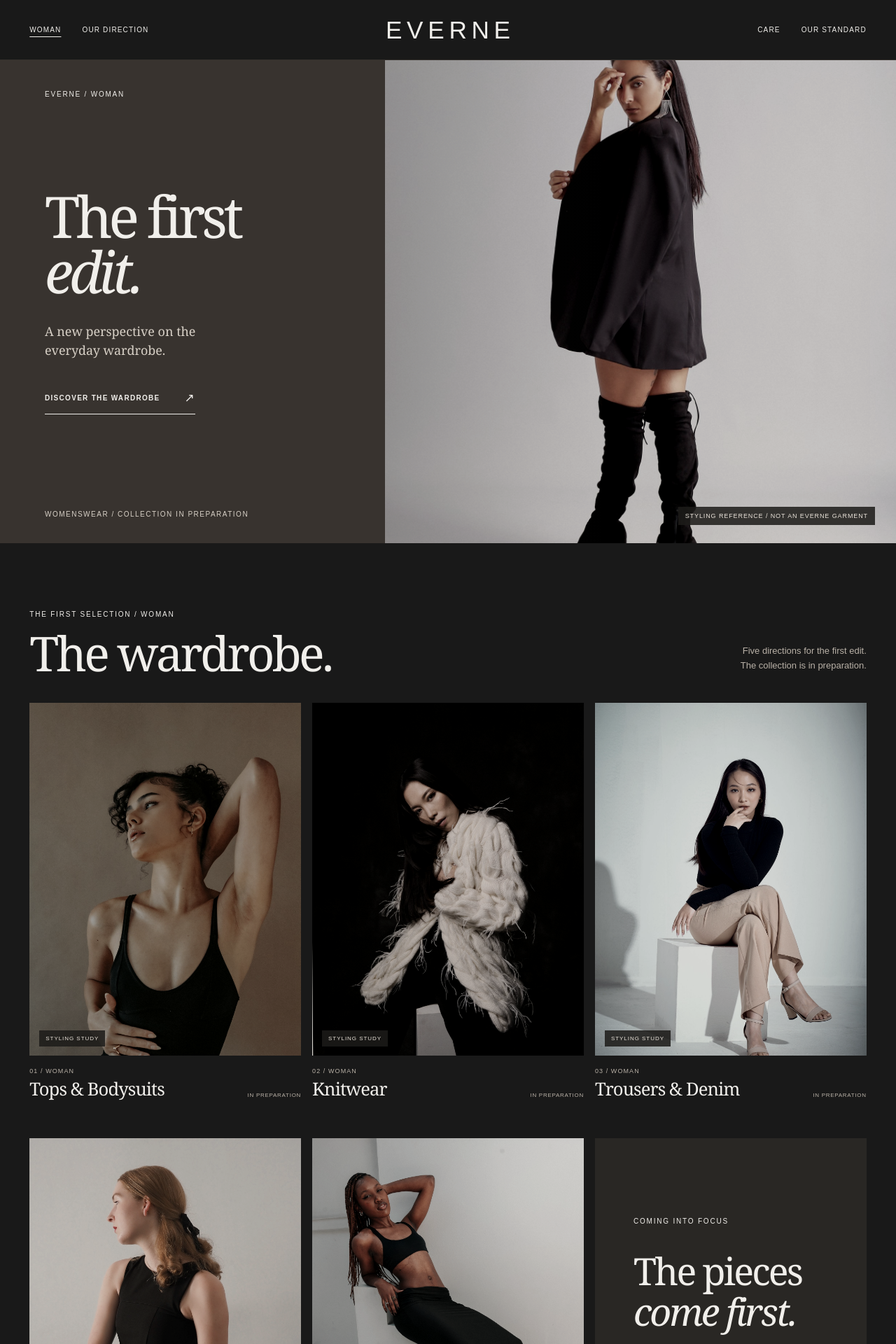
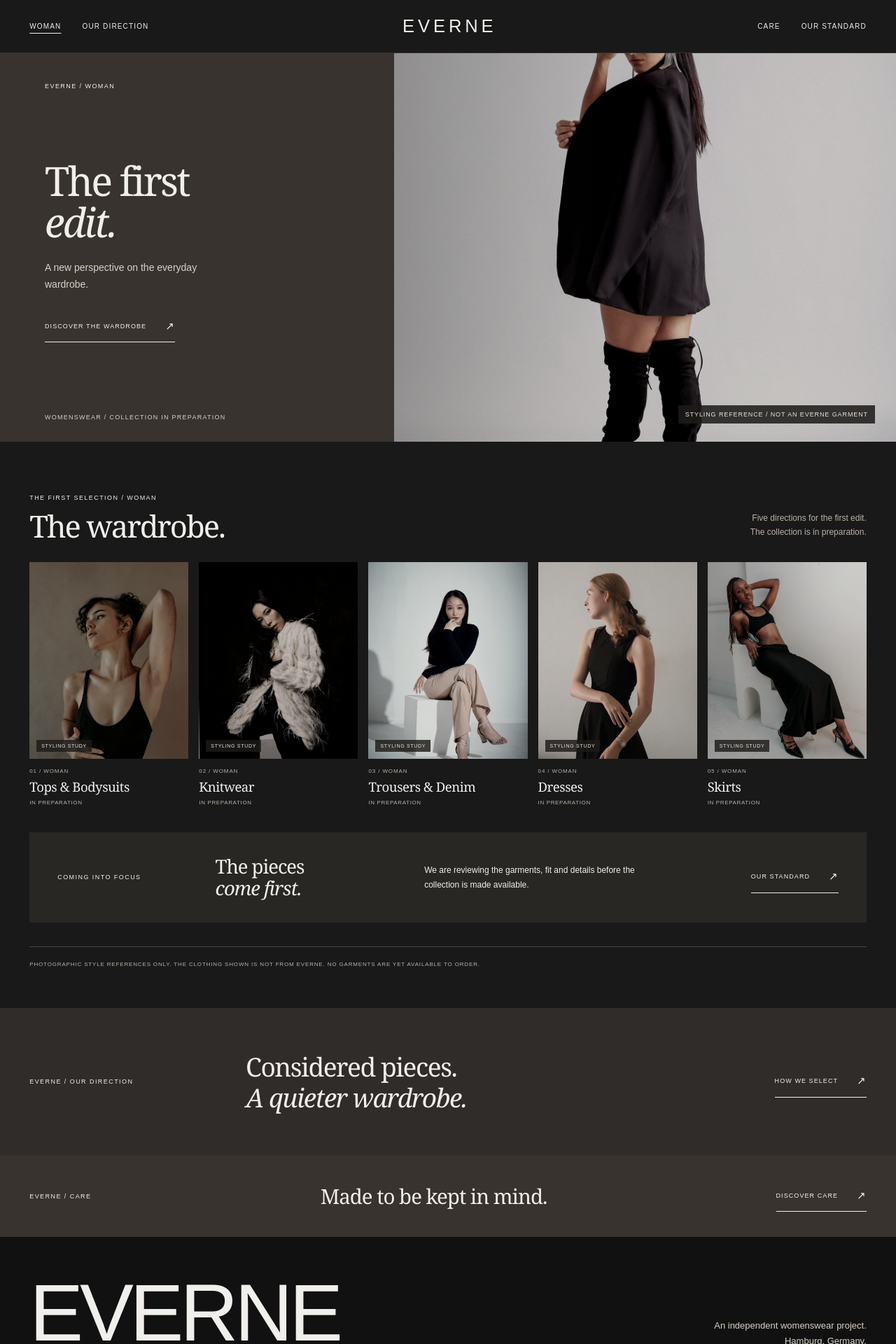
Before and after one commit to leorsn/EVERNE-, a React (Vite) app: page / in a window 1280 px wide. Shown: the top 1920 px of the page at 70% size. Built offline with nearby package versions, Linux system fonts and the light colour scheme.

Commit message:
Refine EVERNE typography and five-column quiet luxury edit

```diff
--- a/src/everne-editorial.css
+++ b/src/everne-editorial.css
@@ -11,76 +11,76 @@ img { display: block; width: 100%; height: 100%; object-fit: cover; }
 .everne-editorial { min-height: 100vh; overflow: clip; background: #191919; }
 .e-skip { position: absolute; top: -100px; left: 12px; z-index: 20; padding: 12px 18px; background: #191919; color: #f1efeb; }
 .e-skip:focus { top: 10px; }
-.e-header { position: relative; z-index: 2; display: grid; grid-template-columns: 1fr auto 1fr; align-items: center; gap: 28px; min-height: 86px; padding: 0 clamp(25px, 3.3vw, 56px); background: #191919; border-bottom: 1px solid #35312d; color: #f1efeb; }
+.e-header { position: relative; z-index: 2; display: grid; grid-template-columns: 1fr auto 1fr; align-items: center; gap: 28px; min-height: 76px; padding: 0 clamp(25px, 3.3vw, 56px); background: #191919; border-bottom: 1px solid #35312d; color: #f1efeb; }
 .e-header nav { display: flex; align-items: center; gap: clamp(18px, 2.35vw, 38px); }
 .e-nav-right { justify-content: end; }
 .e-header nav a { display: inline-flex; align-items: center; min-height: 44px; padding: 12px 0; font-size: 10px; line-height: 1.3; font-weight: 500; letter-spacing: .115em; white-space: nowrap; transition: opacity .2s; }
 .e-header nav a:hover, .e-header nav a.e-active { text-decoration: underline; text-underline-offset: 6px; }
-.e-wordmark { display: block; margin-left: .19em; padding: 12px 0; font-size: clamp(28px, 2.75vw, 43px); font-weight: 500; letter-spacing: .19em; line-height: 1; }
-.e-kicker { display: block; font-size: 10px; font-weight: 500; line-height: 1.5; letter-spacing: .18em; }
-.e-hero { display: grid; grid-template-columns: 43% 57%; height: min(690px, calc(100svh - 86px)); min-height: 550px; }
-.e-hero-copy { grid-column: 1; grid-row: 1; display: flex; flex-direction: column; justify-content: space-between; padding: clamp(30px, 3.2vw, 55px) clamp(32px, 5.1vw, 88px) 36px clamp(25px, 5vw, 88px); background: #38332f; color: #f1efeb; }
-.e-hero-content { margin: auto 0; padding: 40px 0 50px; }
-.e-hero h1, .e-inner-hero h1 { margin: 0; font: 400 clamp(68px, 6.4vw, 119px)/.96 Georgia, 'Times New Roman', serif; letter-spacing: -.067em; }
+.e-wordmark { display: block; margin-left: .18em; padding: 12px 0; font-size: clamp(24px, 2vw, 31px); font-weight: 400; letter-spacing: .19em; line-height: 1; }
+.e-kicker { display: block; font-size: 9px; font-weight: 500; line-height: 1.5; letter-spacing: .16em; }
+.e-hero { display: grid; grid-template-columns: 44% 56%; height: min(555px, calc(100svh - 76px)); min-height: 470px; }
+.e-hero-copy { grid-column: 1; grid-row: 1; display: flex; flex-direction: column; justify-content: space-between; padding: clamp(30px, 3.2vw, 44px) clamp(32px, 5.1vw, 70px) 30px clamp(25px, 5vw, 70px); background: #38332f; color: #f1efeb; }
+.e-hero-content { margin: auto 0; padding: 32px 0 36px; }
+.e-hero h1, .e-inner-hero h1 { margin: 0; font: 400 clamp(49px, 4.5vw, 72px)/1.03 Georgia, 'Times New Roman', serif; letter-spacing: -.048em; }
 .e-hero h1 em, .e-edit h2 em, .e-material h2 em, .e-care-teaser h2 em, .e-inner-hero h1 em, .e-inner-body h2 em { font-weight: 400; }
-.e-hero-content p { max-width: 270px; margin: 34px 0 34px; color: #d8d1c7; font: 400 clamp(16px, 1.4vw, 20px)/1.5 Georgia, 'Times New Roman', serif; }
-.e-text-link { display: inline-flex; align-items: center; justify-content: space-between; gap: 35px; min-height: 44px; border-bottom: 1px solid currentColor; padding: 10px 0 12px; font-size: 10px; font-weight: 600; letter-spacing: .13em; }
-.e-text-link span { font-size: 17px; font-weight: 400; }
-.e-hero-index { font-size: 10px; letter-spacing: .15em; color: #d8d1c7; }
+.e-hero-content p { max-width: 260px; margin: 24px 0 27px; color: #d8d1c7; font: 400 14px/1.7 Arial, Helvetica, sans-serif; }
+.e-text-link { display: inline-flex; align-items: center; justify-content: space-between; gap: 27px; min-height: 44px; border-bottom: 1px solid currentColor; padding: 9px 0 11px; font-size: 9px; font-weight: 500; letter-spacing: .12em; }
+.e-text-link span { font-size: 15px; font-weight: 400; }
+.e-hero-index { font-size: 9px; letter-spacing: .14em; color: #d8d1c7; }
 .e-hero-visual { position: relative; grid-column: 2; grid-row: 1; min-height: 0; overflow: hidden; background: #38332f; }
 .e-hero-visual img { position: absolute; inset: 0; object-position: center 48%; filter: brightness(.79) saturate(.67) sepia(.095) contrast(1.08); }
 .e-hero-visual::after { content: ''; position: absolute; inset: 0; pointer-events: none; background: linear-gradient(90deg, rgba(27,24,22,.19), transparent 43%); }
 .e-visual-credit { position: absolute; z-index: 1; right: 30px; bottom: 26px; padding: 8px 10px; background: rgba(29,27,25,.86); color: #e9e2d9; font-size: 9px; letter-spacing: .1em; }
-.e-wardrobe { padding: 94px clamp(25px, 3.3vw, 56px) 56px; background: #191919; color: #f1efeb; }
-.e-wardrobe-heading { display: flex; justify-content: space-between; align-items: end; gap: 40px; padding: 0 0 35px; }
-.e-wardrobe-heading h2 { margin: 12px 0 0; font: 400 clamp(51px, 5.35vw, 83px)/1.05 Georgia, 'Times New Roman', serif; letter-spacing: -.054em; }
-.e-wardrobe-heading > p { margin: 0 0 7px; color: #b9b1a7; font-size: 13px; line-height: 1.65; text-align: right; }
-.e-wardrobe-grid { display: grid; grid-template-columns: repeat(3, minmax(0, 1fr)); column-gap: 16px; row-gap: 54px; }
+.e-wardrobe { padding: 74px clamp(25px, 3.3vw, 56px) 54px; background: #191919; color: #f1efeb; }
+.e-wardrobe-heading { display: flex; justify-content: space-between; align-items: end; gap: 40px; padding: 0 0 29px; }
+.e-wardrobe-heading h2 { margin: 9px 0 0; font: 400 clamp(38px, 3.4vw, 50px)/1.08 Georgia, 'Times New Roman', serif; letter-spacing: -.046em; }
+.e-wardrobe-heading > p { margin: 0 0 4px; color: #b9b1a7; font-size: 12px; line-height: 1.65; text-align: right; }
+.e-wardrobe-grid { display: grid; grid-template-columns: repeat(5, minmax(0, 1fr)); column-gap: 15px; row-gap: 24px; }
 .e-category { min-width: 0; }
-.e-category-image { position: relative; aspect-ratio: 3 / 3.9; overflow: hidden; background: #38332f; }
+.e-category-image { position: relative; aspect-ratio: 3 / 3.7; overflow: hidden; background: #38332f; }
 .e-category-image img { object-position: center 48%; filter: brightness(.82) saturate(.66) sepia(.09) contrast(1.065); transition: transform .7s ease; }
-.e-category-image > span { position: absolute; left: 14px; bottom: 13px; padding: 7px 9px; background: rgba(29,27,25,.86); color: #e9e2d9; font-size: 8px; letter-spacing: .12em; }
-.e-category-caption { display: flex; justify-content: space-between; gap: 15px; align-items: end; padding-top: 17px; }
-.e-category-caption div > span { display: block; margin-bottom: 6px; color: #b9b1a7; font-size: 9px; letter-spacing: .12em; }
-.e-category h3 { margin: 0; font: 400 clamp(20px, 2vw, 31px)/1.2 Georgia, 'Times New Roman', serif; letter-spacing: -.035em; }
-.e-category-status { flex: none; margin-bottom: 3px; color: #b9b1a7; font-size: 8px; letter-spacing: .09em; }
-.e-wardrobe-endnote { display: flex; flex-direction: column; align-items: start; justify-content: center; min-width: 0; min-height: 430px; padding: clamp(26px, 4.3vw, 65px); background: #292724; color: #f1efeb; }
-.e-wardrobe-endnote p { margin: 35px 0 30px; font: 400 clamp(40px, 4.2vw, 68px)/1.08 Georgia, 'Times New Roman', serif; letter-spacing: -.052em; }
-.e-wardrobe-endnote > span:not(.e-kicker) { max-width: 300px; font-size: 14px; line-height: 1.7; }
-.e-wardrobe-endnote .e-text-link { margin-top: 34px; }
-.e-wardrobe-disclosure { margin: 49px 0 0; padding-top: 19px; border-top: 1px solid #4b4540; color: #b9b1a7; font-size: 9px; line-height: 1.8; letter-spacing: .115em; }
-.e-approach { display: grid; grid-template-columns: 1fr 2fr 1fr; align-items: center; gap: 20px; padding: 83px clamp(25px, 3.3vw, 56px); background: #302c29; color: #f1efeb; }
-.e-approach > p { margin: 0; font: 400 clamp(36px, 4.5vw, 72px)/1.11 Georgia, 'Times New Roman', serif; letter-spacing: -.055em; }
+.e-category-image > span { position: absolute; left: 10px; bottom: 10px; padding: 5px 7px; background: rgba(29,27,25,.82); color: #e9e2d9; font-size: 7px; letter-spacing: .1em; }
+.e-category-caption { display: flex; flex-direction: column; align-items: start; gap: 7px; padding-top: 13px; }
+.e-category-caption div > span { display: block; margin-bottom: 6px; color: #b9b1a7; font-size: 8px; letter-spacing: .11em; }
+.e-category h3 { margin: 0; font: 400 clamp(17px, 1.45vw, 21px)/1.25 Georgia, 'Times New Roman', serif; letter-spacing: -.025em; }
+.e-category-status { flex: none; margin: 0; color: #b9b1a7; font-size: 8px; letter-spacing: .08em; }
+.e-wardrobe-endnote { display: grid; grid-column: 1 / -1; grid-template-columns: .8fr 1.1fr 1.5fr .8fr; align-items: center; gap: 30px; min-width: 0; min-height: 0; margin-top: 14px; padding: 34px 40px; background: #292724; color: #f1efeb; }
+.e-wardrobe-endnote p { margin: 0; font: 400 clamp(27px, 2.15vw, 34px)/1.12 Georgia, 'Times New Roman', serif; letter-spacing: -.038em; }
+.e-wardrobe-endnote > span:not(.e-kicker) { max-width: 320px; font-size: 12px; line-height: 1.7; }
+.e-wardrobe-endnote .e-text-link { margin-top: 0; justify-self: end; }
+.e-wardrobe-disclosure { margin: 34px 0 0; padding-top: 18px; border-top: 1px solid #4b4540; color: #b9b1a7; font-size: 8px; line-height: 1.8; letter-spacing: .105em; }
+.e-approach { display: grid; grid-template-columns: 1fr 2fr 1fr; align-items: center; gap: 20px; padding: 62px clamp(25px, 3.3vw, 56px); background: #302c29; color: #f1efeb; }
+.e-approach > p { margin: 0; font: 400 clamp(28px, 2.9vw, 42px)/1.18 Georgia, 'Times New Roman', serif; letter-spacing: -.04em; }
 .e-approach > .e-text-link { justify-self: end; }
-.e-care-teaser { display: flex; align-items: center; justify-content: space-between; gap: 25px; padding: 44px clamp(25px, 3.3vw, 56px); background: #38332f; color: #f1efeb; }
-.e-care-teaser h2 { margin: 0; font: 400 clamp(28px, 3.4vw, 53px)/1.1 Georgia, 'Times New Roman', serif; letter-spacing: -.04em; }
-.e-footer { padding: 65px clamp(25px, 3.3vw, 56px) 24px; background: #111111; color: #f1efeb; }
-.e-footer-main { display: flex; align-items: end; justify-content: space-between; gap: 40px; min-height: 200px; padding-bottom: 50px; }
-.e-footer-wordmark { font-size: clamp(72px, 12.9vw, 215px); font-weight: 400; line-height: .8; letter-spacing: -.05em; }
+.e-care-teaser { display: flex; align-items: center; justify-content: space-between; gap: 25px; padding: 36px clamp(25px, 3.3vw, 56px); background: #38332f; color: #f1efeb; }
+.e-care-teaser h2 { margin: 0; font: 400 clamp(24px, 2.3vw, 34px)/1.16 Georgia, 'Times New Roman', serif; letter-spacing: -.035em; }
+.e-footer { padding: 51px clamp(25px, 3.3vw, 56px) 24px; background: #111111; color: #f1efeb; }
+.e-footer-main { display: flex; align-items: end; justify-content: space-between; gap: 40px; min-height: 145px; padding-bottom: 36px; }
+.e-footer-wordmark { font-size: clamp(64px, 9vw, 134px); font-weight: 400; line-height: .9; letter-spacing: -.045em; }
 .e-footer-main p { margin: 0; color: #d8d1c7; font-size: 13px; line-height: 1.7; text-align: right; }
 .e-footer-bottom { display: flex; align-items: center; justify-content: space-between; gap: 20px; padding-top: 23px; border-top: 1px solid #777268; color: #d8d1c7; font-size: 10px; line-height: 1.5; }
 .e-footer-bottom nav { display: flex; flex-wrap: wrap; gap: 22px; }
 .e-footer-bottom nav a { display: inline-flex; align-items: center; min-height: 44px; }
 .e-footer-bottom nav a:hover { text-decoration: underline; text-underline-offset: 4px; }
 .e-reference-note { margin: 24px 0 0; color: #b7b0a8; font-size: 10px; line-height: 1.5; }
-.e-inner-hero { display: grid; grid-template-columns: 53% 47%; min-height: 680px; background: #38332f; color: #f1efeb; }
-.e-inner-copy { display: flex; flex-direction: column; justify-content: center; align-items: start; padding: 80px clamp(32px, 6vw, 95px); }
-.e-inner-hero h1 { margin: 55px 0 38px; font-size: clamp(65px, 6.2vw, 110px); }
-.e-inner-copy p { max-width: 350px; margin: 0; color: #d8d1c7; font: 400 18px/1.5 Georgia, 'Times New Roman', serif; }
-.e-inner-photo { position: relative; overflow: hidden; min-height: 610px; }
+.e-inner-hero { display: grid; grid-template-columns: 53% 47%; min-height: 530px; background: #38332f; color: #f1efeb; }
+.e-inner-copy { display: flex; flex-direction: column; justify-content: center; align-items: start; padding: 60px clamp(32px, 6vw, 95px); }
+.e-inner-hero h1 { margin: 34px 0 25px; font-size: clamp(49px, 4.3vw, 68px); }
+.e-inner-copy p { max-width: 350px; margin: 0; color: #d8d1c7; font: 400 15px/1.65 Georgia, 'Times New Roman', serif; }
+.e-inner-photo { position: relative; overflow: hidden; min-height: 500px; }
 .e-inner-photo img { filter: brightness(.82) saturate(.72) sepia(.08); }
 .e-inner-photo > span { position: absolute; bottom: 22px; right: 23px; padding: 9px; background: rgba(29,27,25,.88); color: #e9e2d9; font-size: 9px; letter-spacing: .1em; }
-.e-inner-body { display: grid; grid-template-columns: 1fr 1fr; gap: 12%; padding: 115px clamp(32px, 7vw, 112px) 130px; background: #191919; color: #f1efeb; }
-.e-inner-body h2 { margin: 37px 0 0; font: 400 clamp(57px, 6vw, 101px)/1 Georgia, 'Times New Roman', serif; letter-spacing: -.063em; }
+.e-inner-body { display: grid; grid-template-columns: 1fr 1fr; gap: 12%; padding: 90px clamp(32px, 7vw, 112px) 95px; background: #191919; color: #f1efeb; }
+.e-inner-body h2 { margin: 29px 0 0; font: 400 clamp(43px, 4.3vw, 68px)/1.07 Georgia, 'Times New Roman', serif; letter-spacing: -.052em; }
 .e-inner-prose { padding-top: 40px; }
-.e-inner-prose p { max-width: 480px; margin: 0 0 24px; font-size: 17px; line-height: 1.7; }
+.e-inner-prose p { max-width: 480px; margin: 0 0 24px; font-size: 15px; line-height: 1.75; }
 .e-inner-prose .e-text-link { margin-top: 24px; }
 .e-standard-body { padding-bottom: 75px; }
 .e-standard-section { padding: 0 clamp(32px, 7vw, 112px) 120px; }
 .e-standard-list { border-top: 1px solid #777268; }
 .e-standard-row { display: grid; grid-template-columns: 11% 31% 1fr; align-items: baseline; gap: 25px; padding: 36px 0; border-bottom: 1px solid #48433f; }
 .e-standard-row > span { color: #b9b1a7; font-size: 11px; }
-.e-standard-row h3 { margin: 0; font: 400 clamp(24px, 2.9vw, 44px)/1.2 Georgia, 'Times New Roman', serif; letter-spacing: -.03em; }
+.e-standard-row h3 { margin: 0; font: 400 clamp(22px, 2.2vw, 32px)/1.2 Georgia, 'Times New Roman', serif; letter-spacing: -.03em; }
 .e-standard-row p { max-width: 500px; margin: 0; font-size: 15px; line-height: 1.6; }
 .e-standard-foot { display: grid; grid-template-columns: 42% 1fr; gap: 30px; padding-top: 36px; }
 .e-standard-foot span { font-size: 10px; letter-spacing: .14em; }
@@ -90,61 +90,62 @@ img { display: block; width: 100%; height: 100%; object-fit: cover; }
   .e-header nav { gap: 16px; }
   .e-header nav a { font-size: 9px; }
   .e-hero { grid-template-columns: 45% 55%; }
-  .e-hero h1 { font-size: clamp(50px, 7vw, 100px); }
-  .e-category-caption { align-items: start; flex-direction: column; gap: 7px; }
-  .e-wardrobe-endnote { padding: 28px; }
+  .e-hero h1 { font-size: clamp(45px, 5.5vw, 60px); }
+  .e-wardrobe-grid { grid-template-columns: repeat(3, minmax(0, 1fr)); gap: 36px 14px; }
+  .e-wardrobe-endnote { grid-template-columns: 1fr 1.4fr; gap: 20px 28px; margin-top: 0; padding: 30px; }
+  .e-wardrobe-endnote .e-text-link { justify-self: start; }
   .e-approach { grid-template-columns: 1fr 2fr; }
   .e-approach > .e-text-link { grid-column: 2; justify-self: start; }
   .e-care-teaser { flex-wrap: wrap; }
-  .e-footer-wordmark { font-size: 12vw; }
+  .e-footer-wordmark { font-size: 9vw; }
 }
 @media (max-width: 700px) {
-  .e-header { grid-template-columns: 1fr 1fr; gap: 0; min-height: 122px; padding: 14px 5% 8px; }
-  .e-wordmark { grid-row: 1; grid-column: 1 / -1; justify-self: center; font-size: 33px; padding: 8px 0 19px; }
+  .e-header { grid-template-columns: 1fr 1fr; gap: 0; min-height: 105px; padding: 12px 5% 7px; }
+  .e-wordmark { grid-row: 1; grid-column: 1 / -1; justify-self: center; font-size: 27px; padding: 7px 0 12px; }
   .e-nav-left { grid-row: 2; grid-column: 1; justify-self: start; }
   .e-nav-right { grid-row: 2; grid-column: 2; justify-self: end; }
   .e-header nav a { font-size: 9px; letter-spacing: .06em; padding: 11px 0; }
   .e-header nav { gap: 12px; }
   .e-hero { display: flex; flex-direction: column; height: auto; min-height: 0; }
-  .e-hero-copy { min-height: 350px; padding: 26px 6% 29px; }
-  .e-hero-content { padding: 29px 0 24px; }
-  .e-hero h1 { font-size: clamp(61px, 15vw, 88px); }
-  .e-hero-content p { margin: 19px 0; }
-  .e-hero-visual { order: -1; flex: none; min-height: 0; height: 53svh; max-height: 590px; }
+  .e-hero-copy { min-height: 288px; padding: 24px 6% 24px; }
+  .e-hero-content { padding: 19px 0 17px; }
+  .e-hero h1 { font-size: clamp(47px, 11vw, 64px); }
+  .e-hero-content p { margin: 16px 0; font-size: 13px; }
+  .e-hero-visual { order: -1; flex: none; min-height: 0; height: 39svh; max-height: 420px; }
   .e-hero-visual img { object-position: center 37%; }
-  .e-visual-credit { right: 12px; bottom: 15px; font-size: 8px; }
-  .e-wardrobe { padding: 63px 5% 36px; }
-  .e-wardrobe-heading { align-items: start; flex-direction: column; gap: 16px; padding-bottom: 25px; }
-  .e-wardrobe-heading h2 { font-size: clamp(46px, 10.5vw, 64px); }
+  .e-visual-credit { right: 12px; bottom: 12px; font-size: 7px; }
+  .e-wardrobe { padding: 52px 5% 35px; }
+  .e-wardrobe-heading { align-items: start; flex-direction: column; gap: 13px; padding-bottom: 24px; }
+  .e-wardrobe-heading h2 { font-size: clamp(35px, 9vw, 46px); }
   .e-wardrobe-heading > p { text-align: left; }
-  .e-wardrobe-grid { grid-template-columns: repeat(2, minmax(0, 1fr)); gap: 35px 12px; }
-  .e-category-image { aspect-ratio: 3 / 4.2; }
+  .e-wardrobe-grid { grid-template-columns: repeat(2, minmax(0, 1fr)); gap: 28px 12px; }
+  .e-category-image { aspect-ratio: 3 / 4; }
   .e-category-image > span { left: 8px; bottom: 8px; font-size: 7px; letter-spacing: .06em; padding: 6px; }
-  .e-category h3 { font-size: clamp(18px, 4.7vw, 27px); }
-  .e-category-caption { padding-top: 12px; gap: 6px; }
+  .e-category h3 { font-size: clamp(16px, 4vw, 20px); }
+  .e-category-caption { padding-top: 11px; gap: 6px; }
   .e-category-status { font-size: 7px; }
-  .e-wardrobe-endnote { min-height: 330px; padding: 24px; }
-  .e-wardrobe-endnote p { margin: 25px 0 17px; font-size: clamp(31px, 7vw, 49px); }
+  .e-wardrobe-endnote { display: flex; flex-direction: column; align-items: start; gap: 14px; min-height: 0; padding: 26px; }
+  .e-wardrobe-endnote p { margin: 0; font-size: clamp(28px, 6.5vw, 37px); }
   .e-wardrobe-endnote > span:not(.e-kicker) { font-size: 12px; }
-  .e-wardrobe-endnote .e-text-link { margin-top: 21px; gap: 12px; font-size: 9px; }
+  .e-wardrobe-endnote .e-text-link { margin-top: 9px; gap: 12px; font-size: 9px; }
   .e-wardrobe-disclosure { margin-top: 32px; }
-  .e-approach { display: block; padding: 61px 6%; }
-  .e-approach > p { margin: 25px 0 28px; font-size: clamp(39px, 9vw, 62px); }
-  .e-care-teaser { display: block; padding: 45px 6%; }
-  .e-care-teaser h2 { margin: 17px 0 19px; font-size: 36px; }
-  .e-footer { padding: 63px 6% 26px; }
-  .e-footer-main { display: block; padding-bottom: 55px; min-height: 0; }
-  .e-footer-wordmark { font-size: 17.4vw; }
+  .e-approach { display: block; padding: 49px 6%; }
+  .e-approach > p { margin: 22px 0 25px; font-size: clamp(29px, 7vw, 40px); }
+  .e-care-teaser { display: block; padding: 39px 6%; }
+  .e-care-teaser h2 { margin: 17px 0 19px; font-size: 28px; }
+  .e-footer { padding: 49px 6% 26px; }
+  .e-footer-main { display: block; padding-bottom: 42px; min-height: 0; }
+  .e-footer-wordmark { font-size: 13.7vw; }
   .e-footer-main p { margin-top: 35px; text-align: left; }
   .e-footer-bottom { align-items: start; flex-direction: column; }
   .e-footer-bottom nav { gap: 6px 22px; }
   .e-inner-hero { display: flex; flex-direction: column; }
-  .e-inner-copy { min-height: 510px; padding: 70px 6%; }
-  .e-inner-hero h1 { margin: 50px 0 30px; font-size: clamp(58px, 12vw, 90px); }
-  .e-inner-photo { min-height: 470px; max-height: 600px; }
-  .e-inner-body { display: block; padding: 90px 6%; }
-  .e-inner-body h2 { font-size: clamp(63px, 14vw, 90px); }
-  .e-inner-prose { padding-top: 45px; }
+  .e-inner-copy { min-height: 345px; padding: 46px 6%; }
+  .e-inner-hero h1 { margin: 33px 0 23px; font-size: clamp(42px, 10vw, 61px); }
+  .e-inner-photo { min-height: 330px; max-height: 430px; }
+  .e-inner-body { display: block; padding: 68px 6%; }
+  .e-inner-body h2 { font-size: clamp(43px, 11vw, 61px); }
+  .e-inner-prose { padding-top: 34px; }
   .e-standard-section { padding: 0 6% 90px; }
   .e-standard-row { grid-template-columns: 35px 1fr; gap: 14px; padding: 31px 0; }
   .e-standard-row p { grid-column: 2; }
```
